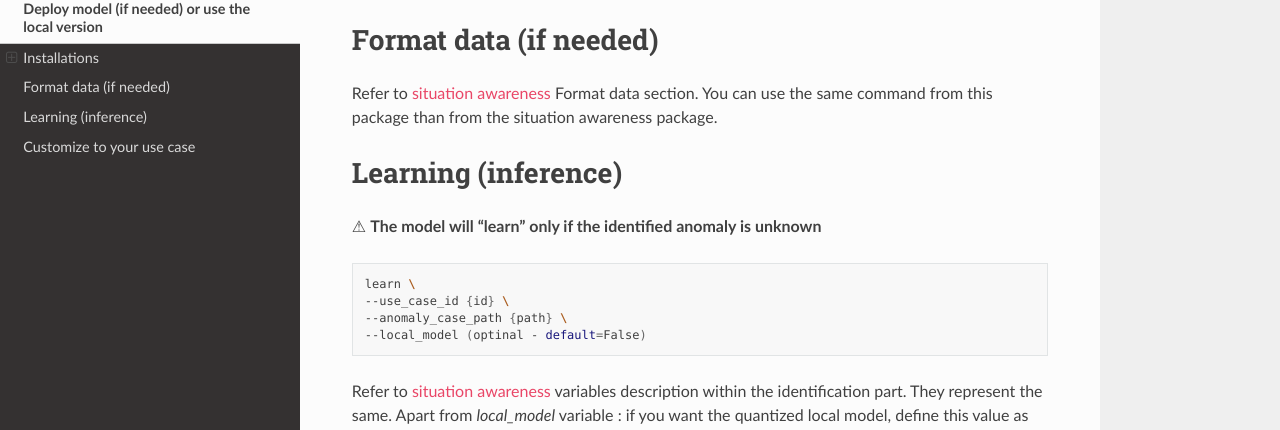
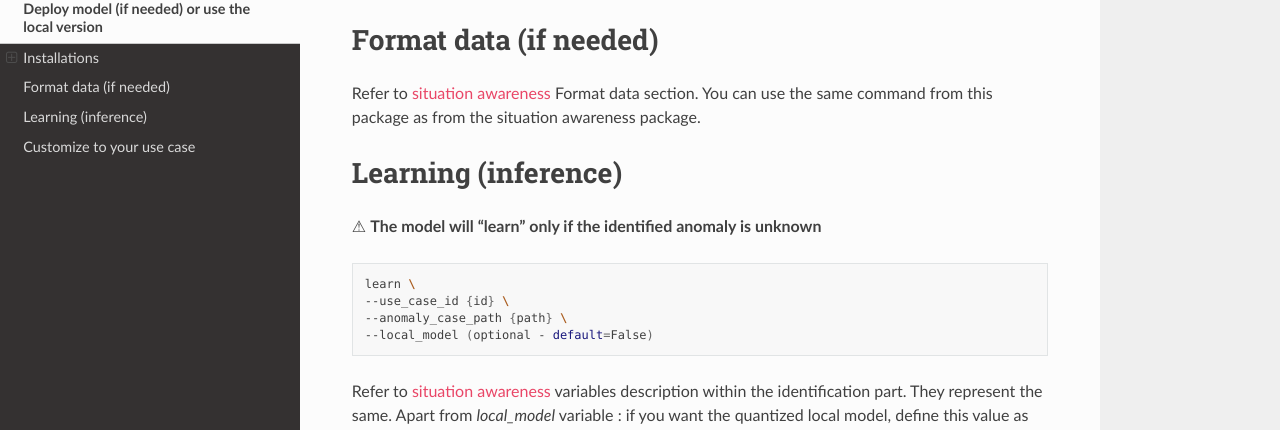
Before and after one commit to convince-project/sit-l, a Sphinx documentation site: the page built from docs/source/execution.rst, in a window 1280 px wide and 900 px high, scrolled down 818 px. Shown: the part 174-604 px from the top of the window. Built offline with Sphinx 7.4.7 and the Read the Docs theme 3.1.0, drawn with Linux system fonts in a browser that asks for light colours; pages that are not in the unit, such as notebooks, are missing from menus.

Commit message:
doc update

```diff
--- a/docs/source/execution.rst
+++ b/docs/source/execution.rst
@@ -43,7 +43,7 @@ Same procedure as in situation awareness package.
 Format data (if needed)
 =======================
 
-Refer to `situation awareness`_  Format data section. You can use the same command from this package than from the situation awareness package.
+Refer to `situation awareness`_  Format data section. You can use the same command from this package as from the situation awareness package.
 
 Learning (inference)
 ====================
@@ -55,7 +55,7 @@ Learning (inference)
     learn \
     --use_case_id {id} \
     --anomaly_case_path {path} \
-    --local_model (optinal - default=False)
+    --local_model (optional - default=False)
 
 Refer to `situation awareness`_ variables description within the identification part. They represent the same. Apart from *local_model* variable : if you want the quantized local model, define this value as True.
 
```
